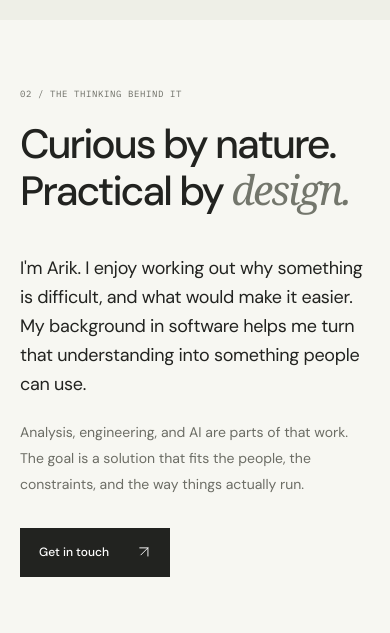
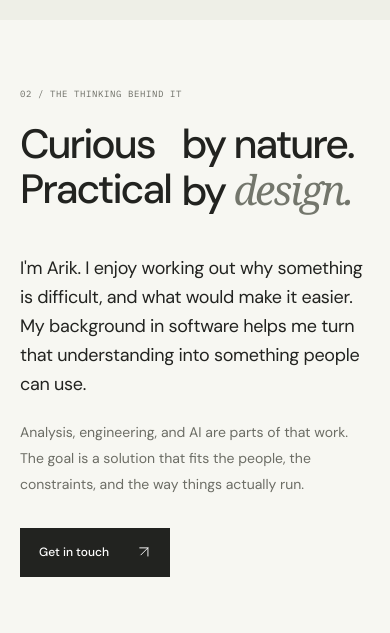
Before and after one commit to arikmhm/web-portofolio, an Astro site: page / in a window 390 px wide. Shown: the part 4040-4673 px from the top of the page. Built offline with nearby package versions, Linux system fonts and the light colour scheme; Astro itself is replaced by a stand-in of ours.

Commit message:
feat: line up the two "by"s in the about heading
Co-Authored-By: Claude Opus 5.5 <noreply@anthropic.com>

```diff
--- a/src/components/About.astro
+++ b/src/components/About.astro
@@ -5,7 +5,7 @@ import Arrow from './Arrow.astro';
 <section class="about section container" id="about" aria-labelledby="about-title">
   <div>
     <span class="eyebrow">02 / THE THINKING BEHIND IT</span>
-    <h2 id="about-title">Curious by nature.<br>Practical by <em>design.</em></h2>
+    <h2 id="about-title" class="about-title" aria-label="Curious by nature. Practical by design."><span>Curious</span> <span>by nature.</span> <span>Practical</span> <span>by <em>design.</em></span></h2>
   </div>
   <div class="about-body">
     <p class="about-lead">I'm Arik. I enjoy working out why something is difficult, and what would make it easier. My background in software helps me turn that understanding into something people can use.</p>
--- a/src/styles/global.css
+++ b/src/styles/global.css
@@ -101,6 +101,8 @@ h2 em { color:#73766c; }
 }
 .about { display:grid; grid-template-columns:1fr 1fr; gap:120px; align-items:start; }
 /* Editorial split: heading left, lead paragraph and supporting text right, top-aligned with the heading. */
+/* Two columns so both "by"s line up, showing the parallel between the two lines. */
+.about-title { display:grid; grid-template-columns:auto 1fr; column-gap:.26em; }
 .about-body { max-width:520px; padding-top:47px; }
 .about-body p { font-size:14px; line-height:1.85; }
 .about-body p + p { margin-top:22px; }
@@ -127,6 +129,7 @@ h2 em { color:#73766c; }
  .contact-link { font-size:16px; }
 }
 @media (max-width:760px) {
+ .about h2 { font-size:min(38px,5.3vw); } /* keeps the aligned heading inside its narrow column */
  .container { width:calc(100% - 40px); }
  .header-inner { min-height:82px; }
  .edition { display:none; }
```
